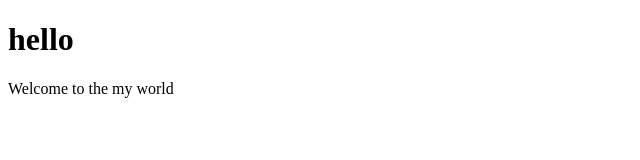
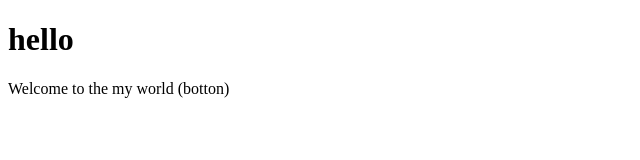
Before and after one commit to saklebecsasutosh/collageapna21, a plain HTML site: page index.html in a window 1280 px wide. Shown: the full height of the page, 0-640 px from the left. Drawn offline with Linux system fonts and the light colour scheme.

Commit message:
modification the index.html file

```diff
--- a/index.html
+++ b/index.html
@@ -7,6 +7,6 @@
 </head>
 <body>
     <h1>hello</h1>
-    <p>Welcome to the my world</p>
+    <p>Welcome to the my world (botton)</p>
 </body>
 </html>
```
